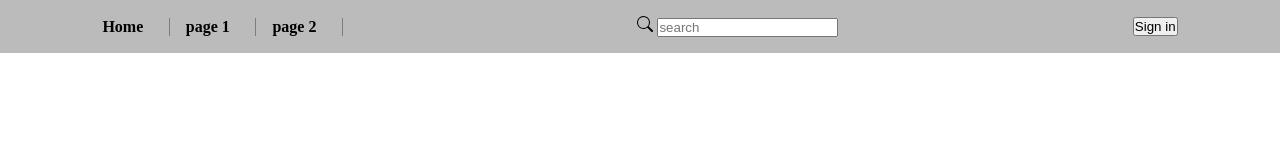
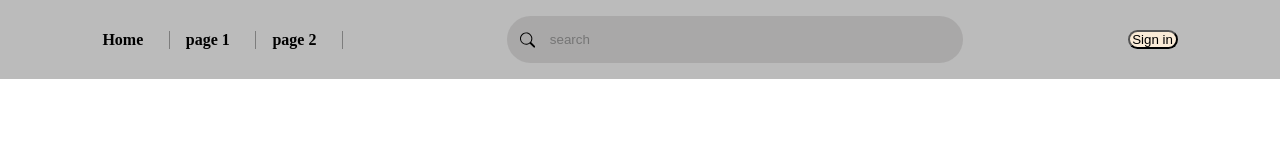
Before and after one commit to Narjissi-fadwa/test, a plain HTML site: page index.html in a window 1280 px wide. Drawn offline with Linux system fonts and the light colour scheme.

Commit message:
styling search + button

```diff
--- a/index.html
+++ b/index.html
@@ -15,7 +15,7 @@
             <a href="./public/pages/page1.html">page 1</a>
             <a href="./public/pages/page2.html">page 2</a>
         </nav>
-        <div> <svg xmlns="http://www.w3.org/2000/svg" width="16" height="16" fill="currentColor" class="bi bi-search"
+        <div class="search"> <svg xmlns="http://www.w3.org/2000/svg" width="16" height="16" fill="currentColor" class="bi bi-search"
                 viewBox="0 0 16 16">
                 <path
                     d="M11.742 10.344a6.5 6.5 0 1 0-1.397 1.398h-.001q.044.06.098.115l3.85 3.85a1 1 0 0 0 1.415-1.414l-3.85-3.85a1 1 0 0 0-.115-.1zM12 6.5a5.5 5.5 0 1 1-11 0 5.5 5.5 0 0 1 11 0" />
--- a/public/css/app.css
+++ b/public/css/app.css
@@ -28,3 +28,26 @@ a:hover{
     padding-inline: 1vw;
     border: none;
 }
+.search{
+    display: flex;
+    align-items: center;
+    width: 40%;
+    background-color: #7c7a7a48;
+    gap: 0.5vw;
+    border-radius: 30px;
+    padding: 1vh 1vw;
+}
+
+.search>input {
+    width: 100%;
+    background-color: transparent;
+    padding: 1vh;
+    border: none;
+}
+
+
+button{
+    background-color: antiquewhite;
+    border-radius: 20px;
+    width: 50px ;
+}
```
